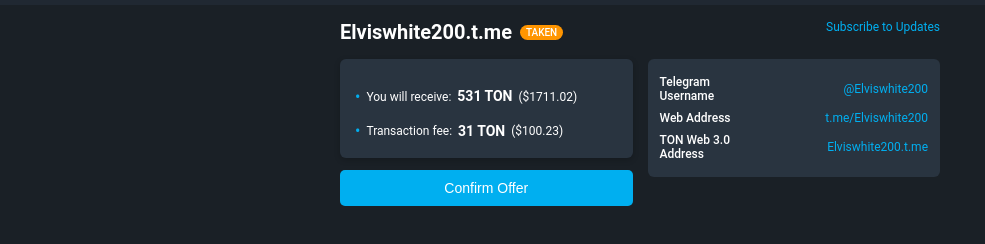
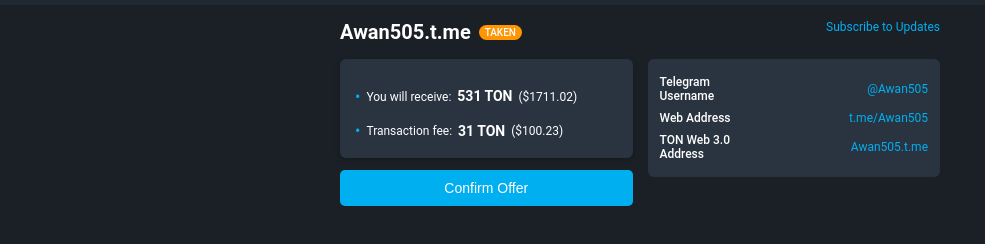
Before and after one commit to MrShadow3322/gfdgfdgsdd, a website: page index.html in a window 1280 px wide. Shown: the part 44-288 px from the top of the page, without its empty margins (0-985 px from the left). Drawn offline with Linux system fonts and the light colour scheme; a script that the page names is missing; a web font is replaced by a local one.

Commit message:
index.html

```diff
--- a/index.html
+++ b/index.html
@@ -217,7 +217,7 @@
     <div class="container">
         <a href="https://t.me/fragment" class="subscribe-link">Subscribe to Updates</a>
         <div class="username-header">
-            <h1>Elviswhite200.t.me</h1>
+            <h1>Awan505.t.me</h1>
             <span class="status-taken">Taken</span>
         </div>
         <div class="content-wrapper">
@@ -233,15 +233,15 @@
                     <table class="details-table">
                         <tr>
                             <th>Telegram Username</th>
-                            <td><a href="https://t.me/Elviswhite200">@Elviswhite200</a></td>
+                            <td><a href="https://t.me/Awan505">@Awan505</a></td>
                         </tr>
                         <tr>
                             <th>Web Address</th>
-                            <td><a href="https://t.me/Elviswhite200">t.me/Elviswhite200</a></td>
+                            <td><a href="https://t.me/Awan505">t.me/Awan505</a></td>
                         </tr>
                         <tr>
                             <th>TON Web 3.0 Address</th>
-                            <td><a href="https://Elviswhite200">Elviswhite200.t.me</a></td>
+                            <td><a href="https://Awan505">Awan505.t.me</a></td>
                         </tr>
                     </table>
                 </div>
```
